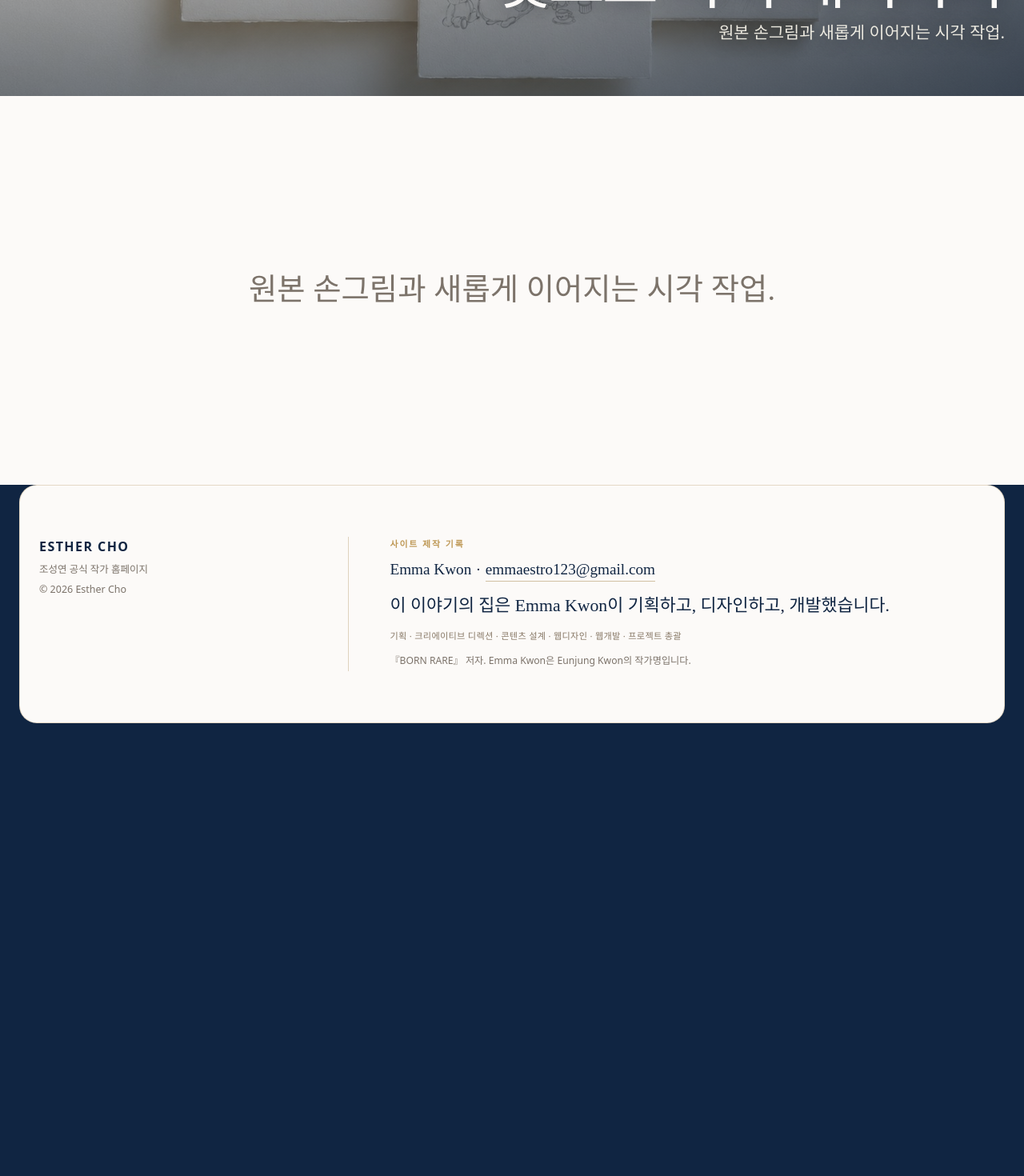
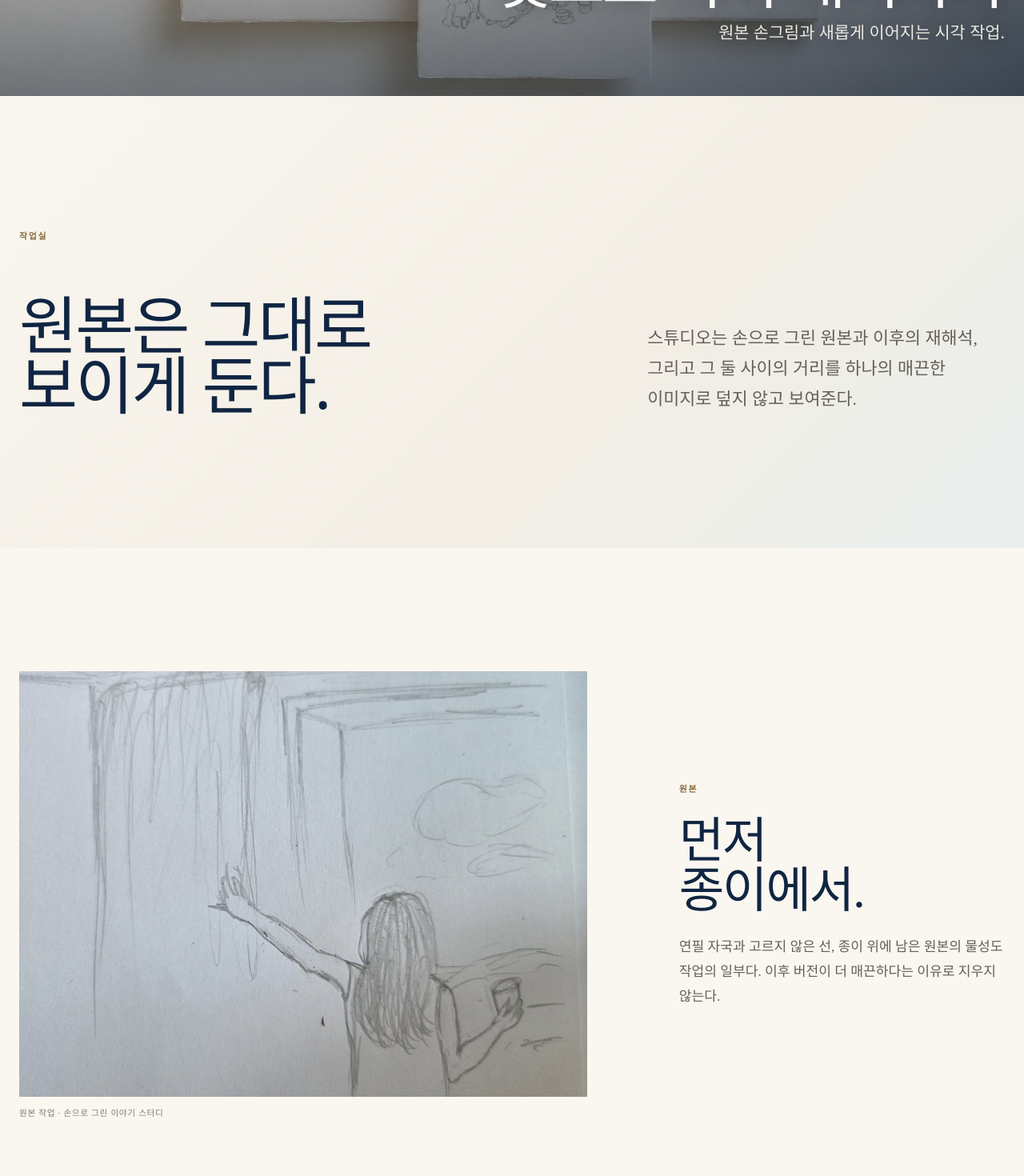
Before and after one commit to k-mama/esthercho, a Next.js app: page /ko/studio in a window 1280 px wide. Shown: the part 680-2150 px from the top of the page at 80% size. Before the commit the page ends 1608 px from the top, so only its background shows below. Built offline with nearby package versions, Linux system fonts and the light colour scheme.

Commit message:
feat: mirror Studio process room in Korean

```diff
--- a/src/app/ko/studio/page.tsx
+++ b/src/app/ko/studio/page.tsx
@@ -1,13 +1,17 @@
 import type { Metadata } from "next";
+import Image from "next/image";
 import { PageCover } from "@/components/page-cover";
+import "../../studio/studio.css";
 
 export const metadata: Metadata = {
   title: "손으로 그린 이야기",
+  description:
+    "조성연 작가의 원본 손그림과 명확히 구분된 재해석 작업, 그리고 이어지는 시각 실험.",
 };
 
 export default function KoreanStudioPage() {
   return (
-    <main>
+    <main className="studio-page">
       <PageCover
         eyebrow="스튜디오"
         title="손으로 그린 이야기, 빛으로 다시 태어나다"
@@ -19,9 +23,99 @@ export default function KoreanStudioPage() {
         align="right"
         shade="soft"
       />
-      <section className="page-cover-followup">
-        <div className="container page-cover-followup-inner">
-          <p>원본 손그림과 새롭게 이어지는 시각 작업.</p>
+
+      <section className="studio-intro" aria-labelledby="studio-intro-title">
+        <div className="container">
+          <p className="studio-kicker">작업실</p>
+          <div className="studio-intro-grid">
+            <h2 id="studio-intro-title">원본은 그대로 보이게 둔다.</h2>
+            <div className="studio-intro-copy">
+              <p>
+                스튜디오는 손으로 그린 원본과 이후의 재해석, 그리고 그 둘
+                사이의 거리를 하나의 매끈한 이미지로 덮지 않고 보여준다.
+              </p>
+            </div>
+          </div>
+        </div>
+      </section>
+
+      <section className="studio-original" aria-labelledby="studio-original-title">
+        <div className="container studio-work-grid">
+          <figure className="studio-figure studio-original-figure">
+            <Image
+              src="/media/esther/hand-drawn-story.jpg"
+              alt="조성연 작가가 손으로 그린 원본 이야기 스터디"
+              width={1800}
+              height={1350}
+              sizes="(max-width: 899px) 100vw, 62vw"
+              priority
+            />
+            <figcaption>원본 작업 · 손으로 그린 이야기 스터디</figcaption>
+          </figure>
+
+          <div className="studio-work-copy">
+            <p className="studio-kicker">원본</p>
+            <h2 id="studio-original-title">먼저 종이에서.</h2>
+            <p>
+              연필 자국과 고르지 않은 선, 종이 위에 남은 원본의 물성도
+              작업의 일부다. 이후 버전이 더 매끈하다는 이유로 지우지 않는다.
+            </p>
+          </div>
+        </div>
+      </section>
+
+      <section className="studio-reimagined" aria-labelledby="studio-reimagined-title">
+        <div className="container studio-work-grid studio-work-grid-reverse">
+          <div className="studio-work-copy">
+            <p className="studio-kicker">재해석</p>
+            <h2 id="studio-reimagined-title">같은 기억에서 다른 이미지가 시작될 수 있다.</h2>
+            <p>
+              디지털 작업과 AI-assisted editorial work는 원본 그림을 다른
+              시각 형식으로 이어갈 수 있다. 그때 새 이미지는 아카이브 자료가
+              아니라 재해석 작업임을 분명히 밝힌다.
+            </p>
+          </div>
+
+          <figure className="studio-figure studio-reimagined-figure">
+            <Image
+              src="/media/esther/still-making-father-child-collage-20260802.png"
+              alt="어린 조성연이 아버지 등에 업혀 있는 장면을 종이 콜라주로 재해석한 이미지"
+              width={1536}
+              height={1536}
+              sizes="(max-width: 899px) 100vw, 58vw"
+            />
+            <figcaption>
+              조성연의 어린 시절 원본 스케치를 바탕으로 한 AI-assisted
+              editorial reinterpretation
+            </figcaption>
+          </figure>
+        </div>
+      </section>
+
+      <section className="studio-principle" aria-labelledby="studio-principle-title">
+        <div className="container studio-principle-grid">
+          <div>
+            <p className="studio-kicker">과정</p>
+            <h2 id="studio-principle-title">원본과 재해석은 서로 다른 종류의 작업으로 남긴다.</h2>
+          </div>
+          <div className="studio-principle-copy">
+            <p>
+              하나가 다른 하나의 출발점이 될 수는 있어도, 역사적 기록과
+              이후의 창작물을 같은 것으로 보이게 만들지는 않는다.
+            </p>
+            <p>과정도 이야기의 일부가 될 수 있지만 과거인 척할 필요는 없다.</p>
+          </div>
+        </div>
+      </section>
+
+      <section className="studio-future" aria-labelledby="studio-future-title">
+        <div className="container studio-future-inner">
+          <p className="studio-kicker">계속 만드는 중</p>
+          <h2 id="studio-future-title">작업이 자라면 스튜디오도 함께 자란다.</h2>
+          <p>
+            오디오와 영상 실험도 실제로 보여줄 만한 작업이 완성되었을 때
+            이곳에 더한다. 빈 자리를 미리 채우지는 않는다.
+          </p>
         </div>
       </section>
     </main>
```
